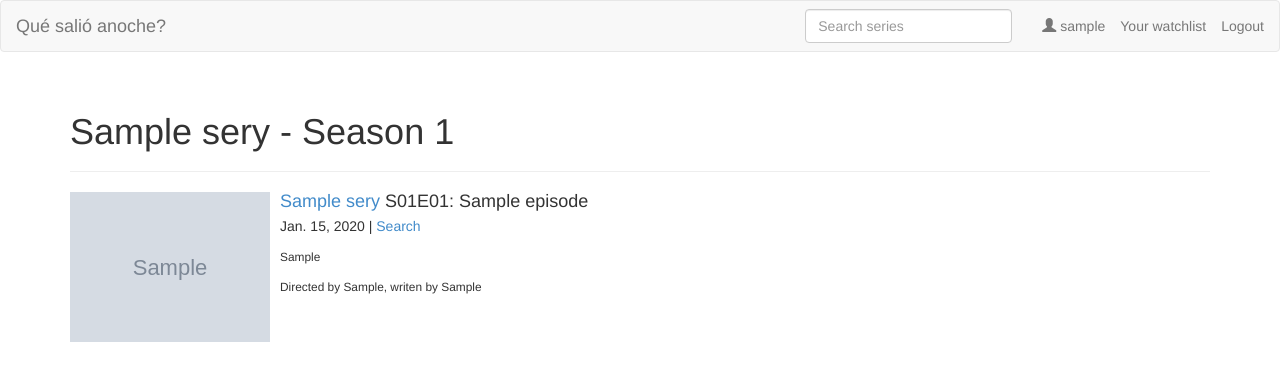
After one commit to matiasb/qsa, a Django app: page /qsa/1/1/ in a window 1280 px wide. The commit adds this page. Shown: the top 381 px of the page. Run offline with Django 3.2, Linux system fonts and the light colour scheme; a user stored in the database is signed in; tables that the repository leaves empty hold one stand-in row (values such as "Sample post"); grey boxes marked "Sample" are stand-in pictures.

```diff
--- a/qsa/qsa/settings/base.py
+++ b/qsa/qsa/settings/base.py
@@ -139,6 +139,7 @@ TEMPLATE_DIRS = (
 INSTALLED_APPS = (
     'django.contrib.auth',
     'django.contrib.contenttypes',
+    'django.contrib.humanize',
     'django.contrib.sessions',
     'django.contrib.sites',
     'django.contrib.messages',
--- a/qsa/qsaui/models.py
+++ b/qsa/qsaui/models.py
@@ -150,17 +150,25 @@ class Watcher(models.Model):
     user = models.OneToOneField(User)
     series = models.ManyToManyField(Series)
 
-    def series_from_yesterday(self):
-        yesterday = datetime.utcnow().date() - timedelta(days=2)
-        import pdb; pdb.set_trace()
-        return self.series.filter(episode__first_aired=yesterday)
+    def episodes_from_yesterday(self):
+        yesterday = datetime.utcnow().date() - timedelta(days=1)
+        return Episode.objects.filter(
+            series__in=self.series.all(), first_aired=yesterday)
 
-    def series_from_last_week(self):
-        return []
+    def episodes_for_next_week(self):
+        today = datetime.utcnow().date()
+        a_week_from_now = today + timedelta(weeks=1)
+        return Episode.objects.filter(
+            series__in=self.series.all(),
+            first_aired__range=(today, a_week_from_now))
 
-    def series_for_next_week(self):
-        return []
-
+    def episodes_from_last_week(self):
+        today = datetime.utcnow().date()
+        a_week_ago = today - timedelta(weeks=1)
+        day_before_yesterday = today - timedelta(days=2)
+        return Episode.objects.filter(
+            series__in=self.series.all(),
+            first_aired__range=(a_week_ago, day_before_yesterday))
 
 
 def create_watcher(sender, instance, created, raw, **kwargs):
--- a/qsa/qsaui/templates/qsaui/_episode_entry.html
+++ b/qsa/qsaui/templates/qsaui/_episode_entry.html
@@ -1,4 +1,20 @@
-    {% if episode %}{{ episode }}: {{ episode.name }} ({{ episode.first_aired }})
-    | <a href="{{ episode.torrent_url }}">Search</a>
-    {% else %}Unknown
+<div class="media">
+    {% if episode.image %}
+        <div class="pull-left">
+            <img src="{{ episode.image }}" width="200" />
+        </div>
     {% endif %}
+    <div class="media-body">
+        <h4 class="media-heading">
+            <a href="{% url 'series-detail' episode.series.tvdb_id %}">{{ episode.series.name }}</a> {{ episode }}: {{ episode.name }}
+        </h4>
+        <p>{{ episode.first_aired }} |
+           <a href="{{ episode.torrent_url }}">Search</a>
+        </p>
+        <p><small>{{ episode.overview }}</small></p>
+        <p><small>
+            Directed by {{ episode.director|default:"Unknown" }},
+            writen by {{ episode.writer|default:"Unknown" }}
+        </small></p>
+    </div>
+</div>
--- /dev/null
+++ b/qsa/qsaui/templates/qsaui/_episode_summary.html
@@ -0,0 +1,4 @@
+    {% if episode %}{{ episode }}: {{ episode.name }} ({{ episode.first_aired }})
+    | <a href="{{ episode.torrent_url }}">Search</a>
+    {% else %}Unknown
+    {% endif %}
--- a/qsa/qsaui/templates/qsaui/_series_entry.html
+++ b/qsa/qsaui/templates/qsaui/_series_entry.html
@@ -15,12 +15,12 @@
 
             {% with episode=series.last_episode label_class='label-default' label='Last' %}
             <p><span class="label label-default">Last episode</span>
-               {% include 'qsaui/_episode_entry.html' %}</p>
+               {% include 'qsaui/_episode_summary.html' %}</p>
             {% endwith %}
 
             {% with episode=series.next_episode label_class='label-success' label='Next' %}
             <p><span class="label label-success">Next episode</span>
-               {% include 'qsaui/_episode_entry.html' %}</p>
+               {% include 'qsaui/_episode_summary.html' %}</p>
             {% endwith %}
         {% endif %}
     </div>
--- /dev/null
+++ b/qsa/qsaui/templates/qsaui/episodes.html
@@ -0,0 +1,14 @@
+{% extends 'base.html' %}
+{% load i18n %}
+
+{% block content-title %}{{ series.name }} - Season {{ season }}{% endblock %}
+
+{% block inner-content %}
+
+{% for episode in episodes %}
+    {% include "qsaui/_episode_entry.html" %}
+{% empty %}
+    <p>No episodes reported for the season {{ season }}.</p>
+{% endfor %}
+
+{% endblock inner-content %}
--- a/qsa/qsaui/urls.py
+++ b/qsa/qsaui/urls.py
@@ -7,4 +7,6 @@ urlpatterns = patterns(
     url(r'^watchlist/$', 'watchlist', name='your-watchlist'),
     url(r'^search/$', 'search', name='search'),
     url(r'^(?P<tvdb_id>\d+)/$', 'series_detail', name='series-detail'),
+    url(r'^(?P<tvdb_id>\d+)/(?P<season>\d+)/$', 'series_episodes',
+        name='series-episodes'),
 )
--- a/qsa/qsaui/views.py
+++ b/qsa/qsaui/views.py
@@ -2,21 +2,29 @@ from django.contrib import messages
 from django.contrib.auth.decorators import login_required
 from django.core.urlresolvers import reverse
 from django.http import HttpResponseRedirect
+from django.shortcuts import get_object_or_404
 from django.template.response import TemplateResponse
 from django.views.decorators.http import require_GET, require_http_methods
 from tvdbpy import TvDB
 
-from qsaui.models import Series
+from qsaui.models import Series, Episode
 
 
+@require_GET
 @login_required
 def home(request):
+    watcher = request.user.watcher
     context = dict(
-        yesterday=request.user.watcher.series_from_yesterday(),
+        yesterday=watcher.episodes_from_yesterday().order_by('name'),
+        last_week=watcher.episodes_from_last_week().order_by(
+            '-first_aired', 'name'),
+        next_week=watcher.episodes_for_next_week().order_by(
+            'first_aired', 'name'),
     )
     return TemplateResponse(request, 'qsaui/home.html', context)
 
 
+@require_GET
 @login_required
 def watchlist(request):
     context = dict(
@@ -53,7 +61,7 @@ def series_detail(request, tvdb_id):
     on_watchlist = request.user.watcher.series.filter(id=series.id).exists()
     context = dict(
         series=series, on_watchlist=on_watchlist,
-        seasons=list(series.seasons())[-1])
+        seasons=series.seasons())
     return TemplateResponse(request, 'qsaui/details.html', context)
 
 
@@ -70,3 +78,12 @@ def add_to_watchlist(request, series):
     messages.success(
         request, '%s successfully added to your watchlist' % series.name)
     return HttpResponseRedirect(reverse(home))
+
+
+@require_GET
+@login_required
+def series_episodes(request, tvdb_id, season):
+    series = get_object_or_404(Series, tvdb_id=tvdb_id)
+    episodes = Episode.objects.filter(season=season, series=series)
+    context = dict(episodes=episodes, series=series, season=season)
+    return TemplateResponse(request, 'qsaui/episodes.html', context)
```
Also changed, not shown: qsa/qsaui/templates/qsaui/details.html (+9 -4 lines), qsa/qsaui/templates/qsaui/home.html (+24 -14 lines).
